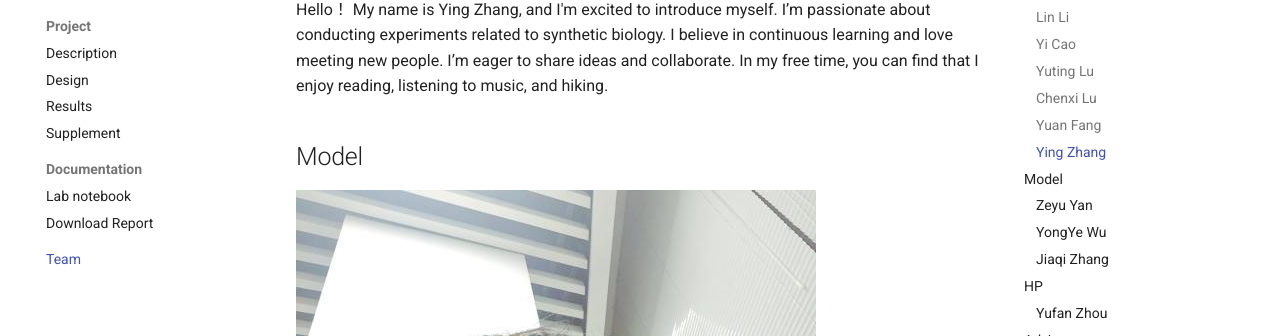
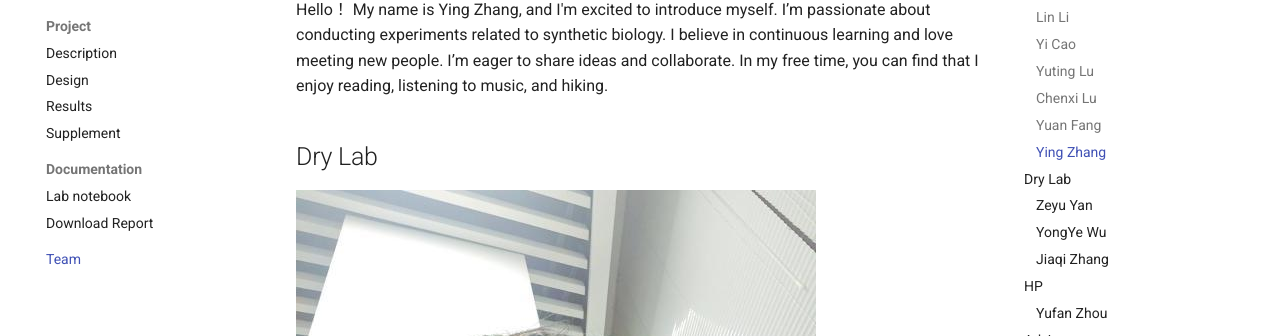
Before and after one commit to idec-teams/2024_NJTECH-CHINA-A, an MkDocs documentation site: the page built from docs/team.md, in a window 1280 px wide and 900 px high, scrolled down 5375 px. Shown: the part 118-454 px from the top of the window. Built offline with MkDocs 1.6.1 and Material for MkDocs 9.7.7, drawn with Linux system fonts in a browser that asks for light colours; comment, search, counter and statistics services are not loaded.

Commit message:
Update team.md

```diff
--- a/docs/team.md
+++ b/docs/team.md
@@ -31,7 +31,7 @@ My name is Yuan Fang, a junior student majoring in pharmaceutical engineering in
 ###Ying Zhang
 Hello！ My name is Ying Zhang, and I'm excited to introduce myself. I’m passionate about conducting experiments related to synthetic biology. I believe in continuous learning and love meeting new people. I’m eager to share ideas and collaborate. In my free time, you can find that I enjoy reading, listening to music, and hiking.
 
-##Model
+##Dry Lab
   ![Image](img/yanzeyu.jpg)
 
 ###Zeyu Yan
```
